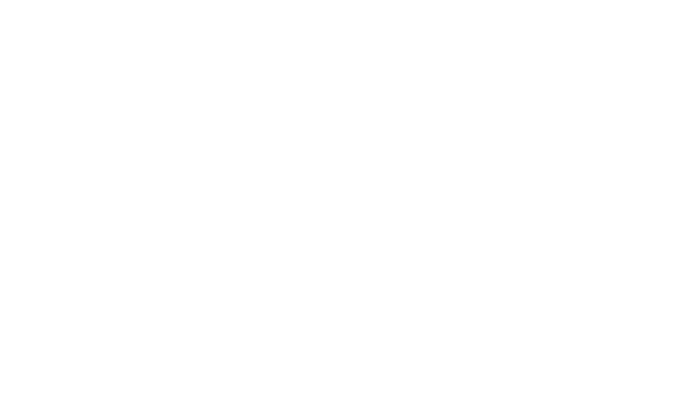
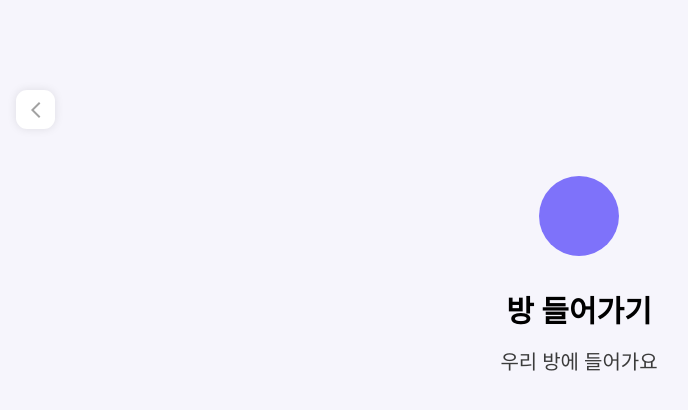
Before and after one commit to LikeLionHGU/Yesod_Kimchijjim_Front, a React (Create React App) app: page /room/join in a window 1280 px wide. Before the commit this address had no page. Shown: the top 410 px of the page, without its empty margins (61-749 px from the left). Built offline with nearby package versions, Linux system fonts and the light colour scheme.

Commit message:
edit: 오류 메세지 수정, 근데 확인 버튼이 안됨

```diff
--- a/src/App.js
+++ b/src/App.js
@@ -6,7 +6,7 @@
 import AfterMismatchPage from "./pages/AfterMismatchPage/AfterMismatchPage";
 import RoomStartPage from "./pages/RoomStartPage/RoomStartPage"
 import RoomCreatePage from "./pages/RoomCreatePage/RoomCreatePage";
-
+import RoomJoinPage from "./pages/RoomJoinPage/RoomJoinPage";
 
 function App() {
   return (
@@ -15,6 +15,7 @@
 
         <Route path="/" element={<RoomStartPage />} />
         <Route path="/room/create" element={<RoomCreatePage/>}/>
+        <Route path="/room/join" element={<RoomJoinPage/>}/>
         <Route path="/match" element={<MatchPage />} />
         <Route path="/mismatch" element={<MismatchPage />} />
         <Route path="/after-mismatch" element={<AfterMismatchPage />} />
--- a/src/pages/RoomCreatePage/RoomCreatePage.js
+++ b/src/pages/RoomCreatePage/RoomCreatePage.js
@@ -169,6 +169,7 @@
 
 const ErrorMessage = styled.span`
     color: ${Colors.errorColor};
+    font-family: "Noto Sans KR";
     font-size: 11px;
     font-style: normal;
     font-weight: 500;
--- a/src/pages/RoomJoinPage/RoomJoinPage.js
+++ b/src/pages/RoomJoinPage/RoomJoinPage.js
@@ -0,0 +1,38 @@
+import react, { useState } from "react";
+import styled from "styled-components";
+import { useNavigate } from "react-router-dom";
+import { Colors } from "../../styles/colors";
+import InfoIconImg from "../../assets/info.svg";
+import TitleSection from "../../components/common/TitleSection";
+import GoBackPage from "../../components/common/BackButton";
+import TitleIcon from "../../assets/Ellipse 5.svg";
+
+const RoomJoinPage = () => {
+    const navigate = useNavigate();
+    return(
+        <PageContainer>
+            <GoBackPage/>
+            <TitleSection
+                iconSrc={TitleIcon}
+                titleText={"방 들어가기"}
+                subTitleText={"우리 방에 들어가요"}
+            />
+        </PageContainer>
+    )
+}
+
+export default RoomJoinPage;
+
+//styled-components
+const PageContainer = styled.div`
+    width: 100%;
+    min-height: 100vh;
+    background: ${Colors.backgroundColor};
+    display: flex;
+    flex-direction: column;
+    align-items: center;
+    padding-top: 43px;
+    padding-bottom: 269px;
+    position: relative;
+    box-sizing: border-box;
+`;
--- a/src/pages/RoomStartPage/RoomStartPage.js
+++ b/src/pages/RoomStartPage/RoomStartPage.js
@@ -6,16 +6,20 @@
 import TitleSection from "../../components/common/TitleSection";
 import GoBackPage from "../../components/common/BackButton";
 import TitleIcon from "../../assets/Ellipse 5.svg";
+import ArrowBtnIcon from "../../assets/arrowbtnIcon.svg";
 
 const RoomStartPage = () => {
     const navigate = useNavigate();
     const [roomCode, setRoomCode] = useState("");
 
+    const [isError, setIsError] = useState(false);
+
     const handleRoomCreate = () => {
         navigate("/room/create");
     };
 
-    /*const handleRoomJoin = async () => {
+    /*백엔드, 코드 맞으면 roomJoinPage로 넘어가기
+    const handleRoomJoin = async () => {
         if(roomCode.length !== 6) return;
 
         try{
@@ -27,7 +31,13 @@
     };*/
 
     const handleRoomJoin = () => {
-
+        if(roomCode === "123456"){
+            console.log("성공");
+            navigate("/room/join");
+        } else{
+            console.log("실패");
+            setIsError(true);
+        }
     }
 
     const handleRoomCodeChange = (e) => {
@@ -35,6 +45,7 @@
 
         if (text.length <= 6){
             setRoomCode(text);
+            setIsError(false);
         }
     };
 
@@ -70,6 +81,12 @@
                             </svg>
                         </ArrowButton>
                     </InputWrapper>
+
+                    {isError && <ErrorContainer>
+                        <IconImage src={InfoIconImg} />
+                        <ErrorMessage>잘못된 코드입니다</ErrorMessage>
+                    </ErrorContainer>}
+
                 </JoinCard>
             </CardContainer>
         </PageContainer>
@@ -219,10 +236,39 @@
     opacity: 1;
     transition: background 0.3s ease;
     cursor: pointer;
+    z-index: 10;
 
     &:disabled {
         background: ${Colors.mainPurple};
         opacity: 0.5;
         cursor: default;
     }
+
+    & > svg {
+        pointer-events: none;
+    }
 `;
+
+const IconImage = styled.img`
+    width: 15px;
+    height: 15px;
+`;
+
+const ErrorContainer = styled.div`
+    display: flex;
+    align-items: center;
+    gap: 5px;
+    position: absolute;
+    top: 100%;
+    left: 0;
+    margin-top: 6px;
+`;
+
+const ErrorMessage = styled.span`
+    color: ${Colors.errorColor};
+    font-family: "Noto Sans KR";
+    font-size: 11px;
+    font-style: normal;
+    font-weight: 500;
+    line-height: normal;
+`;
```
Also changed, not shown: src/assets/arrowbtnIcon.svg (added).
